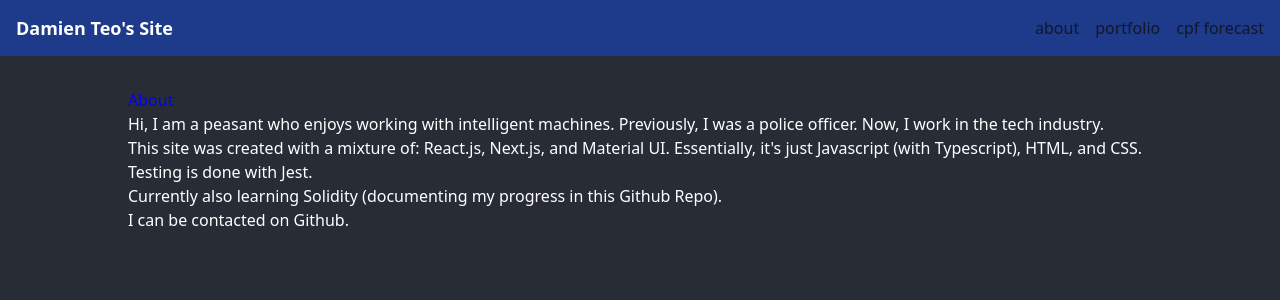
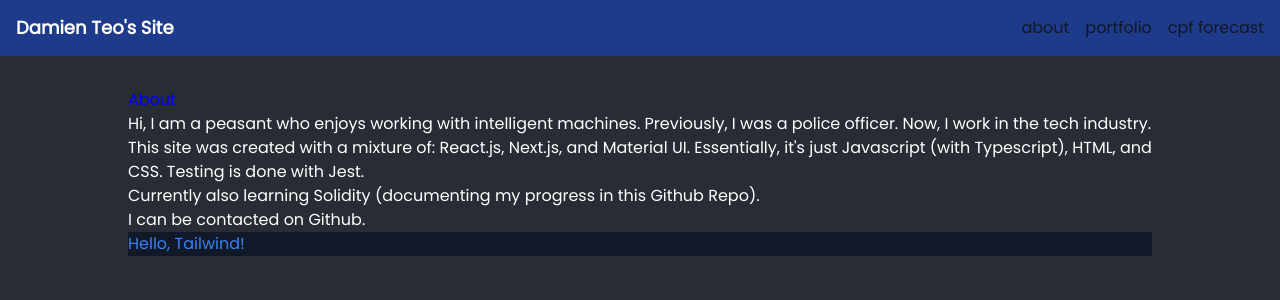
Before and after one commit to damienteo/my-app, a Next.js app: page / in a window 1280 px wide. Shown: the top 300 px of the page. Built offline with nearby package versions, Linux system fonts and the light colour scheme.

Commit message:
Add font

```diff
--- a/app/globals.css
+++ b/app/globals.css
@@ -4,7 +4,10 @@
 
 /* Global styles */
 body {
-  @apply bg-[#282c35] text-white m-0 font-sans; /* Background, text color, and margin reset */
+  @apply bg-[#282c35] text-white m-0 font-sans;
+  /* background-color: #282c35;
+  color: white;
+  margin: 0; */
 }
 
 /* Utility for balanced text wrapping */
--- a/app/layout.tsx
+++ b/app/layout.tsx
@@ -4,10 +4,16 @@ import './globals.css'
 
 import React, { useState } from 'react'
 // import Script from 'next/script'
+import localFont from 'next/font/local'
 
 import NavBar from './components/layout/Navbar'
 import { ButtonLink } from './components/common'
 import { navLinks } from '../constants'
+
+const poppins = localFont({
+  src: '../public/fonts/poppins.woff2',
+  weight: 'normal',
+})
 
 export default function RootLayout({
   children,
@@ -18,7 +24,7 @@ export default function RootLayout({
 
   return (
     <html lang="en">
-      <body>
+      <body className={poppins.className}>
         {/* Navbar */}
         <NavBar setDrawerOpen={() => setDrawerOpen(!isDrawerOpen)} />
 
--- a/app/page.tsx
+++ b/app/page.tsx
@@ -43,6 +43,9 @@ const AboutPage = () => {
         I can be contacted on{' '}
         <ExternalLink url="https://github.com/damienteo" label="Github" />.
       </Paragraph>
+      <div className="bg-gray-900 text-white">
+        <p className="text-blue-500">Hello, Tailwind!</p>
+      </div>
     </>
   )
 }
--- a/babel.config.js
+++ /dev/null
@@ -1,3 +0,0 @@
-module.exports = {
-  presets: ['next/babel'],
-}
```
Also changed, not shown: public/fonts/poppins.woff2 (added), 1 other file (tests, documents, lock files or other folders).
